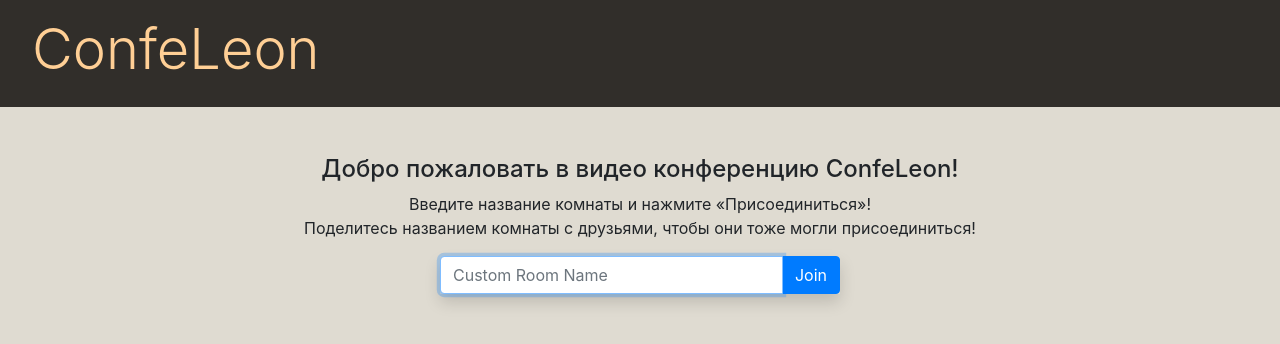
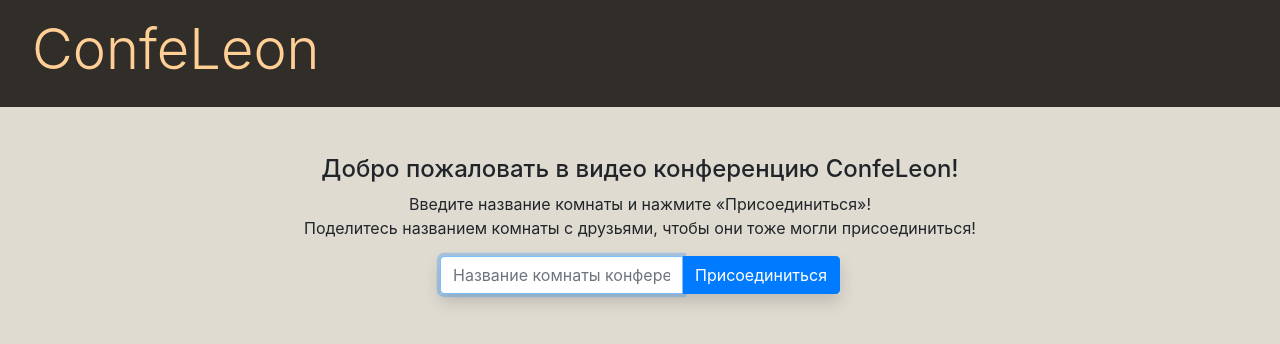
Before and after one commit to leon97leon/leon-chat, a Flask app: page / in a window 1280 px wide. Shown: the top 344 px of the page. Run offline with Flask 2, Linux system fonts and the light colour scheme; some libraries are stand-ins or nearby versions.

Commit message:
Update home.html

```diff
--- a/templates/home.html
+++ b/templates/home.html
@@ -34,10 +34,10 @@
 
         <form id="room_form" method="POST" class="form shadow" style="max-width:400px; margin-left: auto; margin-right: auto;">
             <div class="input-group mb-3">
-                <input type="text" name="room_id" id="room_id" class="form-control" placeholder="Custom Room Name" autofocus required>
+                <input type="text" name="room_id" id="room_id" class="form-control" placeholder="Название комнаты конференции" autofocus required>
                 <div class="invalid-feedback">Пожалуйста, заполните это поле.</div>
                 <div class="input-group-append">
-                    <input type="submit" value="Join" class="btn btn-primary">
+                    <input type="submit" value="Присоединиться" class="btn btn-primary">
                 </div>
 
             </div>
```
